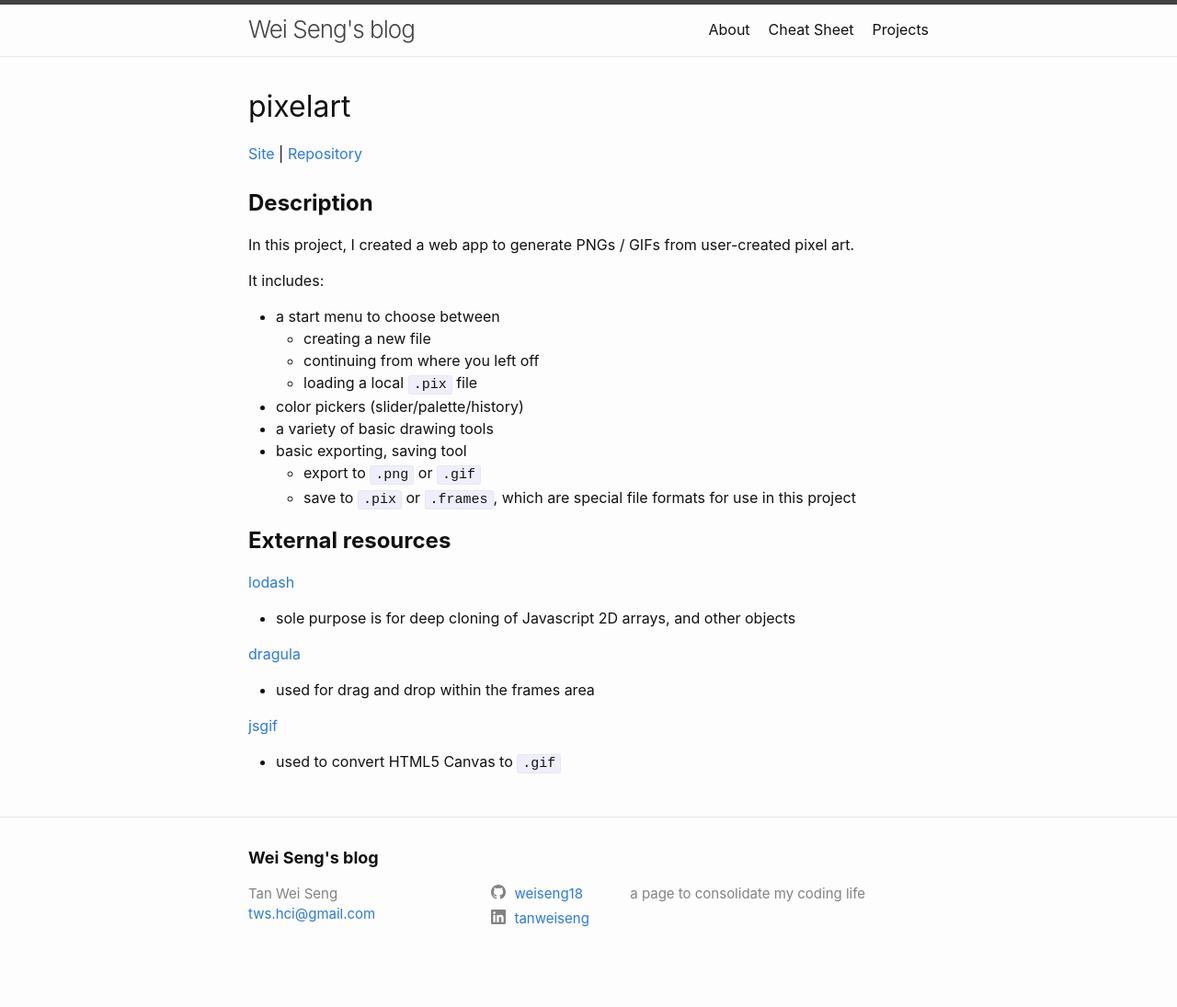
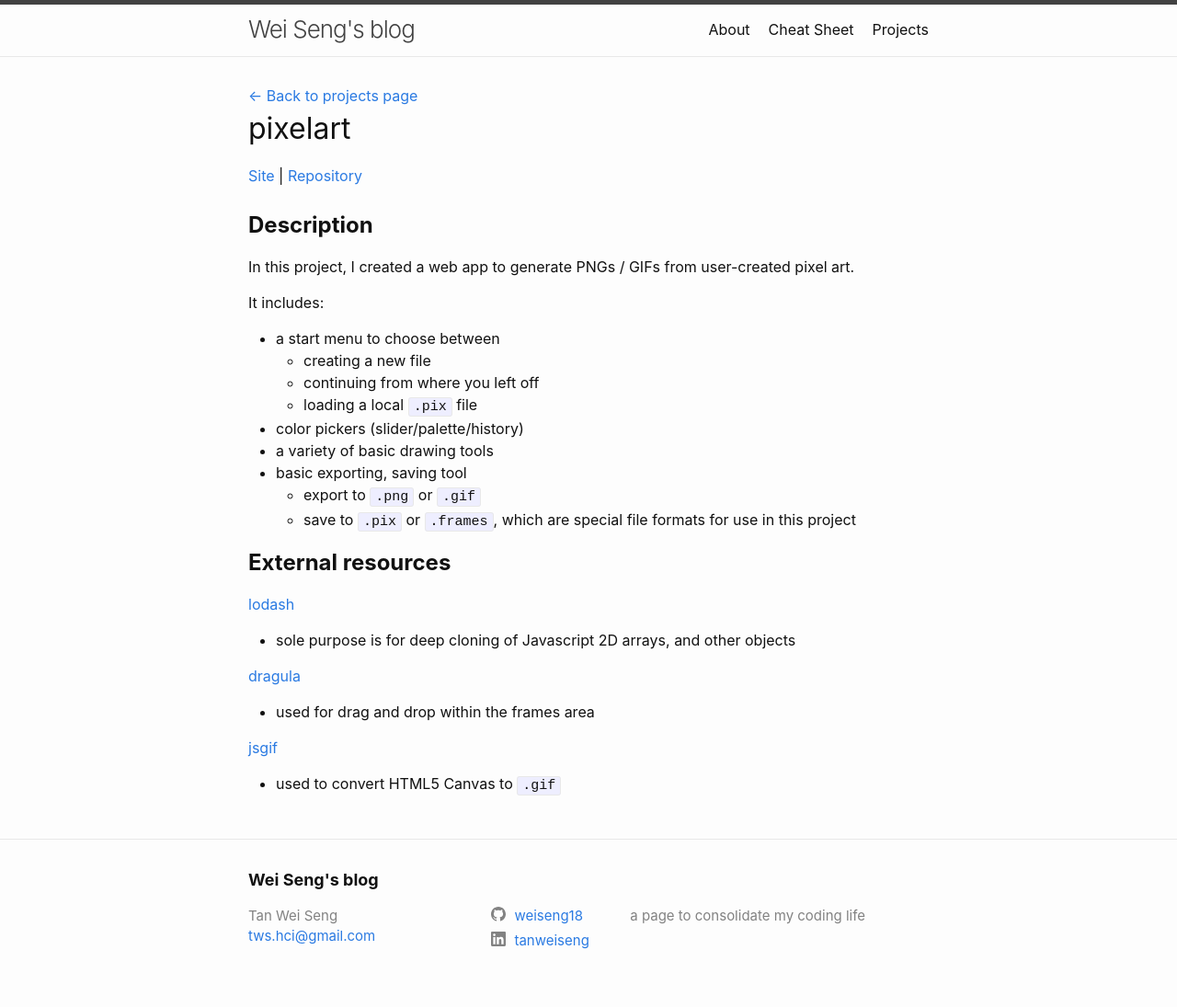
Before and after one commit to weiseng18/archived-blog, a Jekyll site: the page built from _projects/pixelart.md, in a window 1280 px wide. Shown: the whole page at 92% size. Built offline with Jekyll 4.4.1, drawn with Linux system fonts in a browser that asks for light colours; before the commit the page ends 1071 px from its top, so only the background shows below that.

Commit message:
[_layouts] add back button for project.html page, to go back to projects.html

```diff
--- a/_layouts/project.html
+++ b/_layouts/project.html
@@ -1,6 +1,8 @@
 ---
 layout: default
 ---
+
+<a href="/dev/projects.html">&larr; Back to projects page</a>
 
 <h1>{{ page.name }}</h1>
 
```
